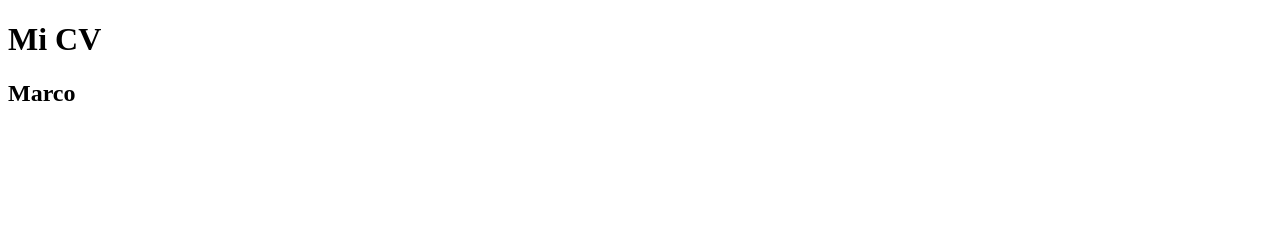
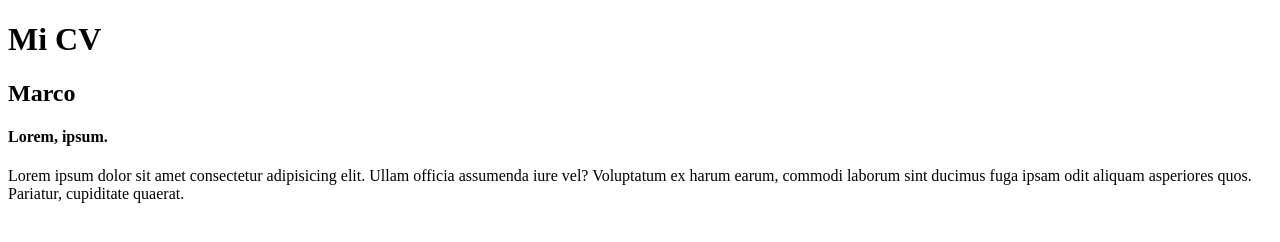
Before and after one commit to MarcoRentero/Clase_Nucba, a plain HTML site: page index.html in a window 1280 px wide. Drawn offline with Linux system fonts and the light colour scheme.

Commit message:
agregando un parrafo

```diff
--- a/index.html
+++ b/index.html
@@ -9,5 +9,7 @@
 <body>
     <h1>Mi CV</h1>
     <h2>Marco</h2>
+    <h4>Lorem, ipsum.</h4>
+    <p>Lorem ipsum dolor sit amet consectetur adipisicing elit. Ullam officia assumenda iure vel? Voluptatum ex harum earum, commodi laborum sint ducimus fuga ipsam odit aliquam asperiores quos. Pariatur, cupiditate quaerat.</p>
 </body>
 </html>
```
